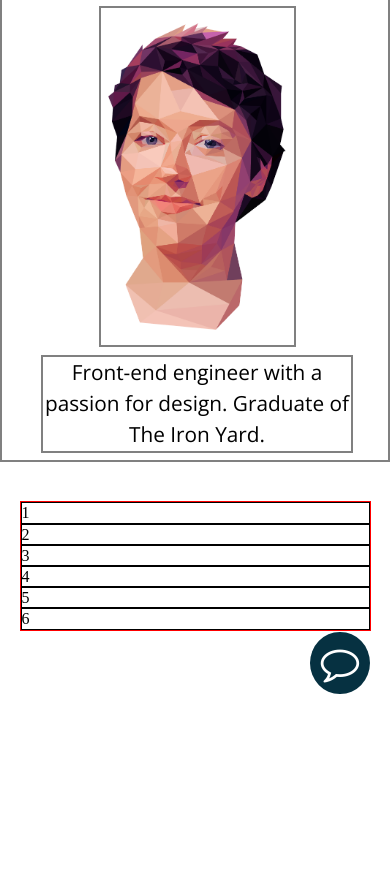
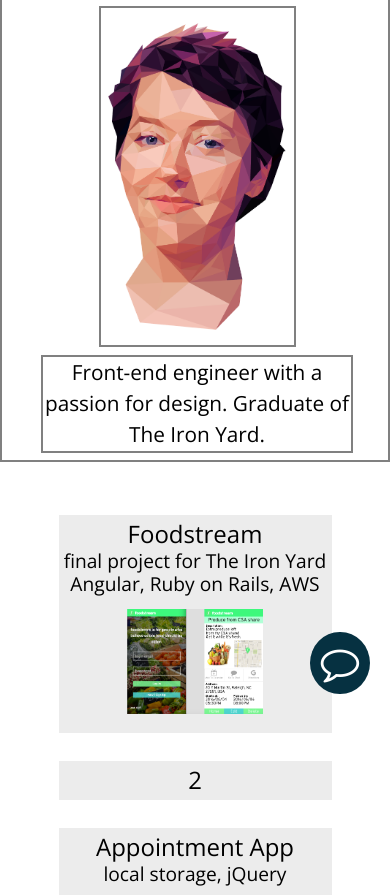
Before and after one commit to torihedden/torihedden.github.io, a plain HTML site: page index.html in a window 390 px wide. Shown: the part 130-1025 px from the top of the page. Before the commit the page ends 844 px from the top, so only its background shows below. Drawn offline with nearby package versions, Linux system fonts and the light colour scheme.

Commit message:
add foodstream preview, style mobile project section

```diff
--- a/assets/css/_phoneView.scss
+++ b/assets/css/_phoneView.scss
@@ -4,6 +4,7 @@
   body {
     font-size: 1em;
     line-height: 1.2;
+    font-family: $font;
     #content-wrapper {
     }
   }
@@ -67,15 +68,27 @@
   }
 
   #projects {
-    border: solid 1px red;
-    margin: 10% 5% 20% 5%;
+    margin: 10% 15% 20% 15%;
     box-sizing: border-box;
-    width: 90%;
+    width: 70%;
     .project-card {
-      border: solid 1px black;
+      // border: solid 1px gray;
+      background-color: #ececec;
       width: (100% / 1);
       box-sizing: border-box;
       display: inline-block;
+      margin: 5% 0;
+      color: black;
+      text-align: center;
+      font-size: 1.5em;
+      padding: 2% 0;
+      .project-desc {
+        font-size: 0.8em;
+      }
+      img {
+        width: 50%;
+        margin: 5% 25%;
+      }
     }
   }
 
--- a/index.html
+++ b/index.html
@@ -43,10 +43,31 @@
 
       </div>
 
-      <!-- I know this looks really dumb but inline-block elements respect whitespace in the markup so I have to get rid of it so these divs will be exactly 1/3 width. -->
+      <!-- I know the next piece of code looks really dumb but inline-block elements respect whitespace in the markup so I have to get rid of it so these divs will be the correct width. -->
 
       <div id = "projects">
-        <div class = "project-card">1</div><div class = "project-card">2</div><div class = "project-card">3</div><div class = "project-card">4</div><div class = "project-card">5</div><div class = "project-card">6</div>
+          <a href = "http://foodstre.am">
+            <div class = "project-card">
+              <div class = "project-title">Foodstream</div>
+              <div class = "project-desc">final project for The Iron Yard<br>Angular, Ruby on Rails, AWS</div>
+              <img src = "assets/images/foodstream-preview.png"/>
+
+            </div></a><!--
+
+        --><div class = "project-card">2</div><!--
+
+        --><a href = "http://torihedden.com/AppointmentApp/index.html">
+            <div class = "project-card">
+              <div class = "project-title">Appointment App</div>
+              <div class = "project-desc">local storage, jQuery</div>
+              <img src = "assets/images/appt-app-preview.png"/>
+            </div></a><!--
+
+        --><div class = "project-card">4</div><!--
+
+        --><div class = "project-card">5</div><!--
+
+        --><div class = "project-card">6</div>
 
         <!-- <div id = "left-bar">
           <div><a href = "#">Projects</a></div>
```
Also changed, not shown: assets/css/styles.css, assets/images/foodstream-preview.png (added).
